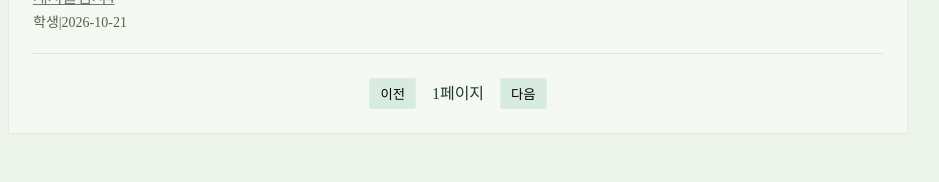
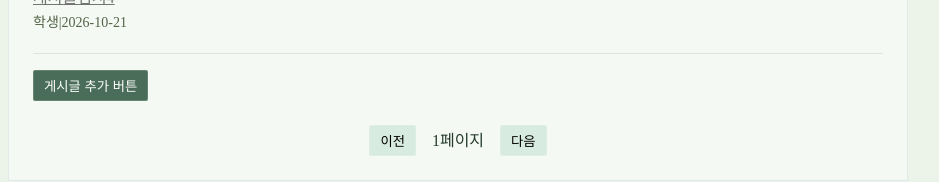
Before and after one commit to Yunjeong-0531/green-board-react-front, a React (Vite) app: page / in a window 1280 px wide. Shown: the part 614-796 px from the top of the page, without its empty margins (182-1121 px from the left). Built offline with nearby package versions, Linux system fonts and the light colour scheme.

Commit message:
useState 이용한 게시글 추가 기능 구현

```diff
--- a/src/App.jsx
+++ b/src/App.jsx
@@ -1,3 +1,4 @@
+import {useState} from "react";
 import "./style.css";
 import PostList from "./components/PostList";
 import BoardFooter from "./components/BoardFooter";
@@ -5,12 +6,23 @@ import BoardHeader from "./components/BoardHeader";
 
 export default function App() {
 const boardName="Green 게시판";
-const posts = [
+const [posts, setPosts] = useState([
   {id:1, title:"게시글임시1", authorNickname:"학생", createdDatetime:"2026-10-21", content:"내용입니다"},
   {id:2, title:"게시글임시2", authorNickname:"학생", createdDatetime:"2026-10-21", content:"내용입니다"},
   {id:3, title:"게시글임시3", authorNickname:"학생", createdDatetime:"2026-10-21", content:"내용입니다"},
   {id:4, title:"게시글임시4", authorNickname:"학생", createdDatetime:"2026-10-21", content:"내용입니다"}
-];
+]);
+
+function addPracticePost(){
+  const id= Date.now();
+  setPosts((currentPosts)=>[
+    {id, title : `임시 게시글 ${currentPosts.length}`, authorNickname:"학생", createdDatetime:"2026-10-21"
+  },
+  ...currentPosts,
+  ])
+}
+
+
 
 return(
   <>
@@ -21,7 +33,7 @@ return(
       <p id="list-message" role="status">게시글 목록</p>
       <button id="retry-list" type="button">목록 다시 시도</button>
       <PostList posts={posts} onSelect={(post)=>window.alert(post.title)}/>
-
+      <button type="button" onClick={addPracticePost}>게시글 추가 버튼</button>
       <div className="pagination" aria-label="페이지 이동">
         <button id="previous-page" type="button" disabled>이전</button>
         <span id="page-number">1페이지</span>
```
